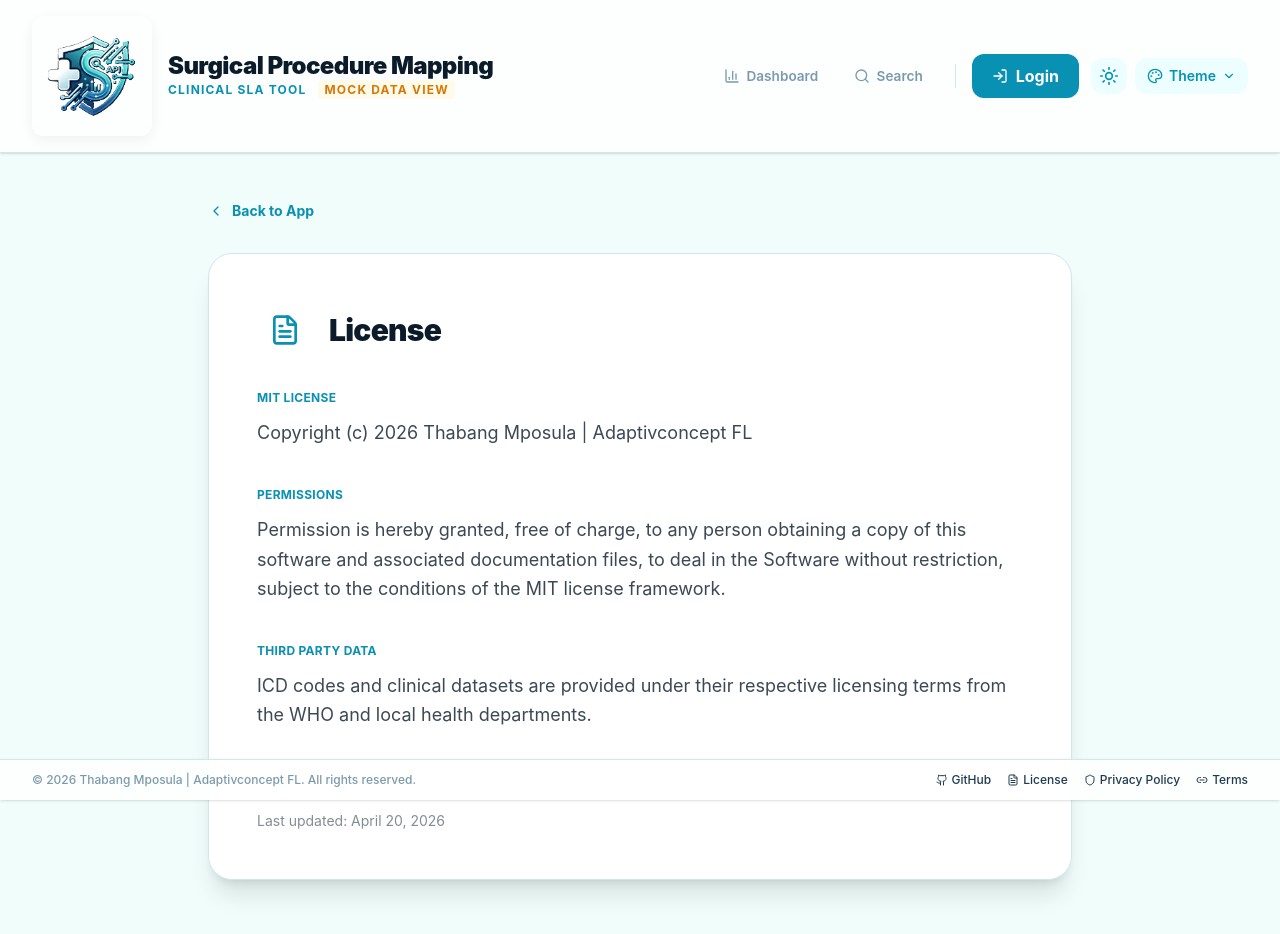
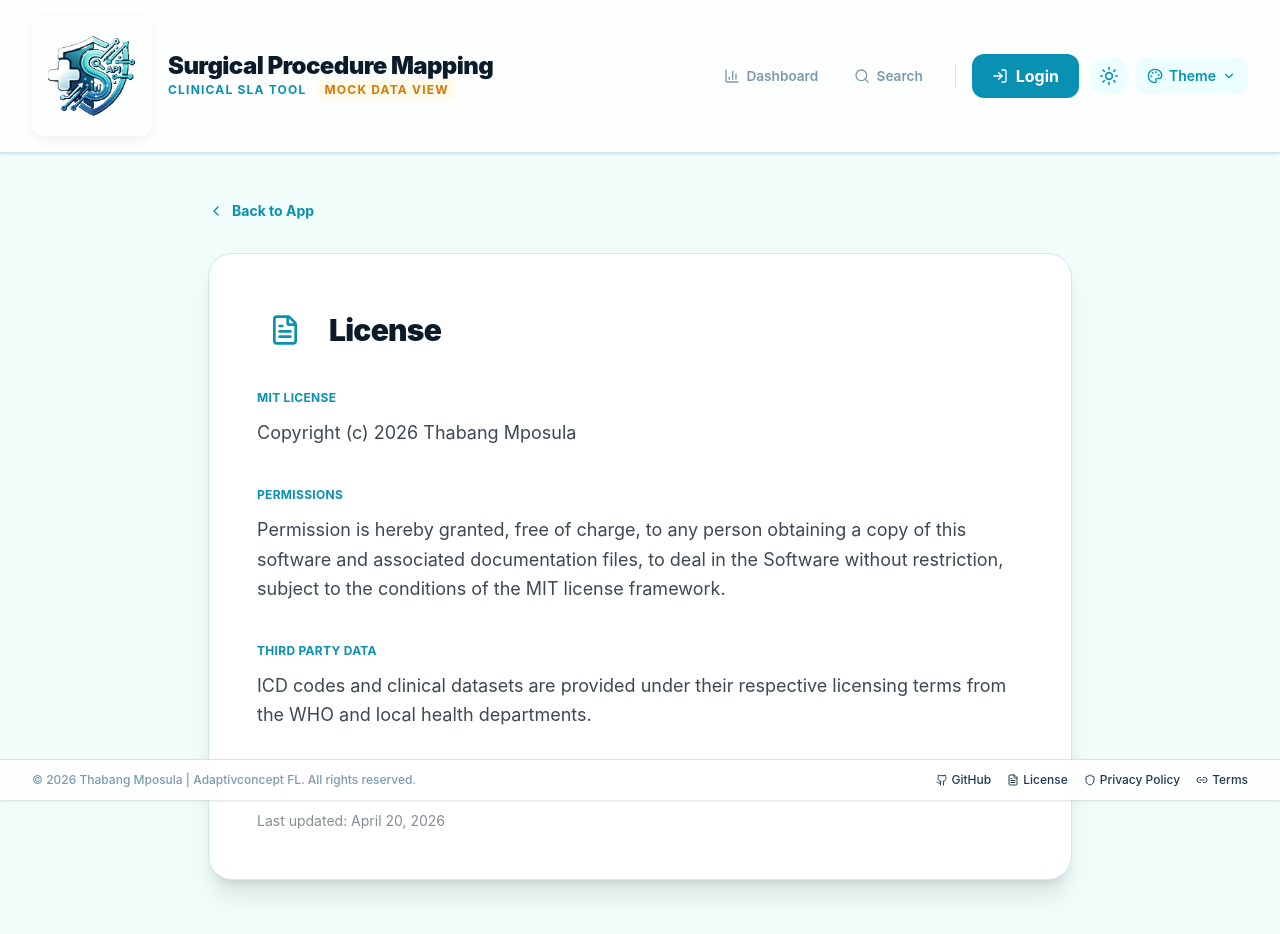
Before and after one commit to iarxii/Surgical_Procedure_Listings_App, a React app in the folder frontend/: page /license in a window 1280 px wide. Shown: the top 934 px of the page. Built offline with nearby package versions, Linux system fonts and the light colour scheme; the HTML template or start-up script is replaced by a standard one.

Commit message:
Update Legal

```diff
--- a/frontend/src/pages/LegalPage.jsx
+++ b/frontend/src/pages/LegalPage.jsx
@@ -36,7 +36,7 @@ const CONTENT = {
       },
       {
         heading: 'Intellectual Property',
-        text: 'The code mapping logic and integrated datasets remain the property of Adaptivconcept FL and the respective health authorities.'
+        text: 'The code mapping logic and integrated datasets remain the property of Thabang Mposula and the respective health authorities.'
       }
     ]
   },
@@ -46,7 +46,7 @@ const CONTENT = {
     sections: [
       {
         heading: 'MIT License',
-        text: 'Copyright (c) 2026 Thabang Mposula | Adaptivconcept FL'
+        text: 'Copyright (c) 2026 Thabang Mposula'
       },
       {
         heading: 'Permissions',
```
